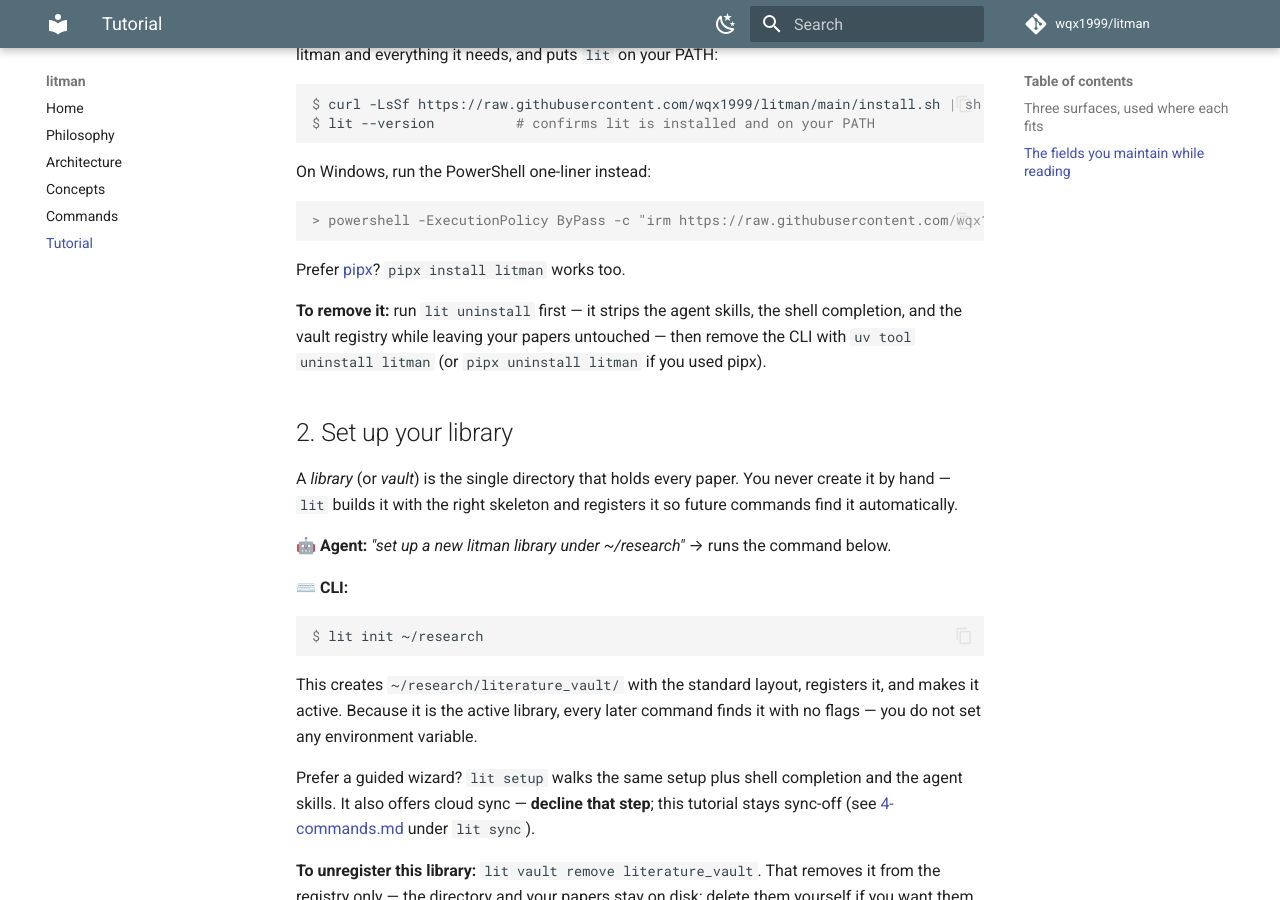
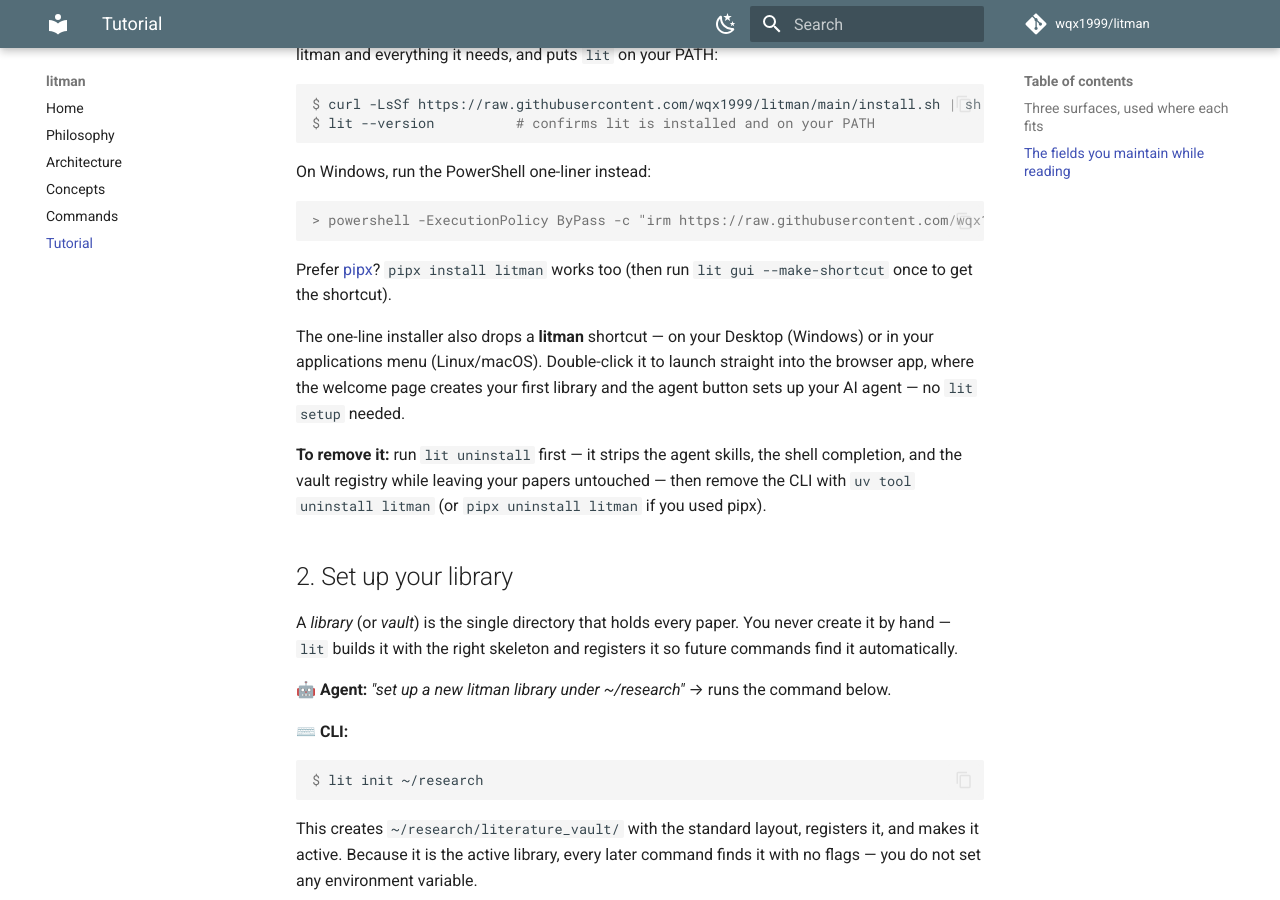
Before and after one commit to wqx1999/litman, an MkDocs documentation site: the page built from docs/5-tutorial.md, in a window 1280 px wide and 900 px high, scrolled down 2253 px. Built offline with MkDocs 1.6.1 and Material for MkDocs 9.7.7, drawn with Linux system fonts in a browser that asks for light colours; comment, search, counter and statistics services are not loaded.

Commit message:
feat(install): create the desktop shortcut at install time
The GUI (welcome page + agent red-dot onboarding) exists so a new user
never needs `lit setup`. But the desktop shortcut still lived only in
`lit setup` / `lit gui --make-shortcut`, so "install -> double-click icon
-> welcome page" had no on-ramp — nothing created the icon.

- install.ps1 / install.sh run `lit gui --make-shortcut` after install
  (best-effort; a shortcut failure never fails the install).
- Windows shortcut moves from the Start Menu to the actual Desktop, so it
  is visible the moment the installer finishes; macOS/Linux keep their
  launcher homes (Applications / apps menu).
- Docs + READMEs: shortcut location = Desktop, the installer creates it, and
  the `lit uninstall` line now lists the shortcut + agent preferences it removes.

Co-Authored-By: Claude Opus 4.8 <noreply@anthropic.com>
Claude-Session: https://claude.ai/code/session_01BrXsCKmtQdvD52zmWaKKBw

````diff
--- a/docs/5-tutorial.md
+++ b/docs/5-tutorial.md
@@ -95,7 +95,13 @@ On Windows, run the PowerShell one-liner instead:
 > powershell -ExecutionPolicy ByPass -c "irm https://raw.githubusercontent.com/wqx1999/litman/main/install.ps1 | iex"
 ```
 
-Prefer [pipx](https://pipx.pypa.io/)? `pipx install litman` works too.
+Prefer [pipx](https://pipx.pypa.io/)? `pipx install litman` works too (then run
+`lit gui --make-shortcut` once to get the shortcut).
+
+The one-line installer also drops a **litman** shortcut — on your Desktop
+(Windows) or in your applications menu (Linux/macOS). Double-click it to launch
+straight into the browser app, where the welcome page creates your first library
+and the agent button sets up your AI agent — no `lit setup` needed.
 
 **To remove it:** run `lit uninstall` first — it strips the agent skills, the
 shell completion, and the vault registry while leaving your papers untouched —
````
Also changed, not shown: README-CN.md (+1 -1 lines), README.md (+1 -1 lines), docs/4-commands.md (+1 -1 lines), 4 other files.
